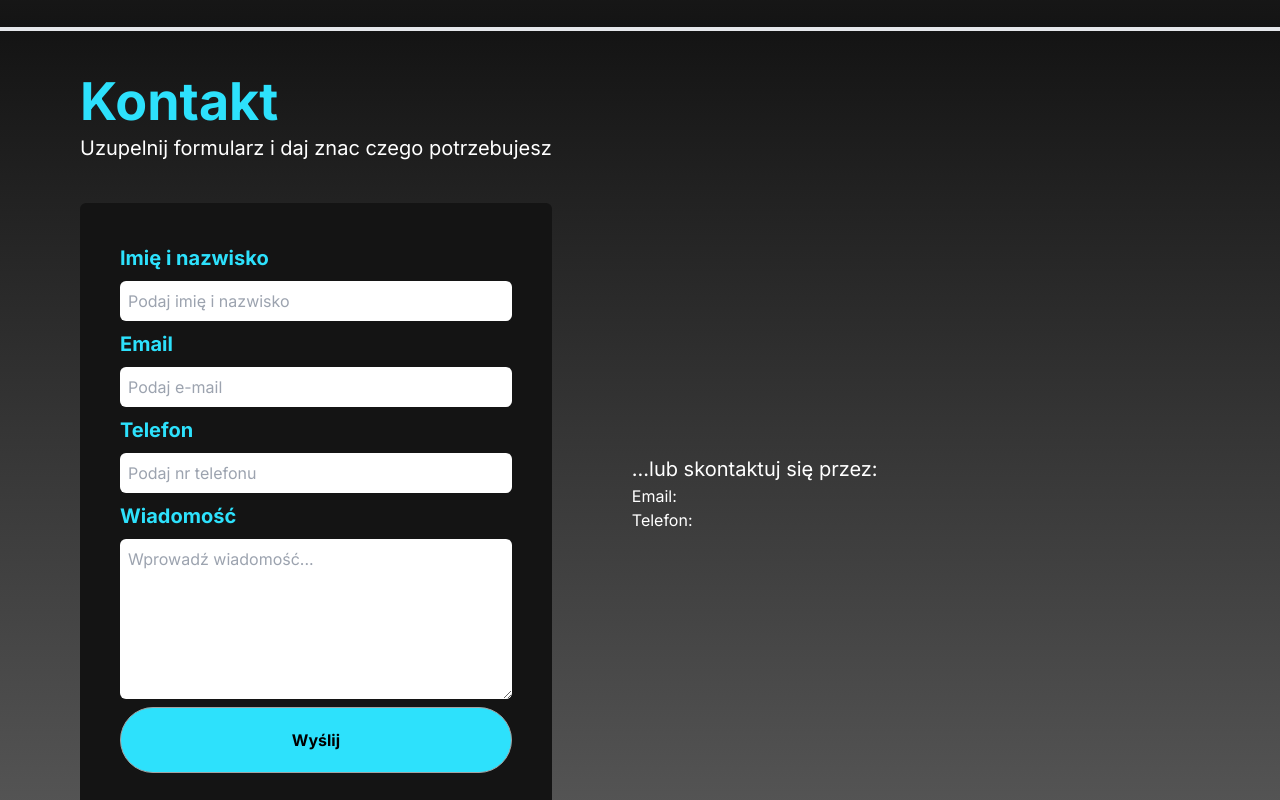
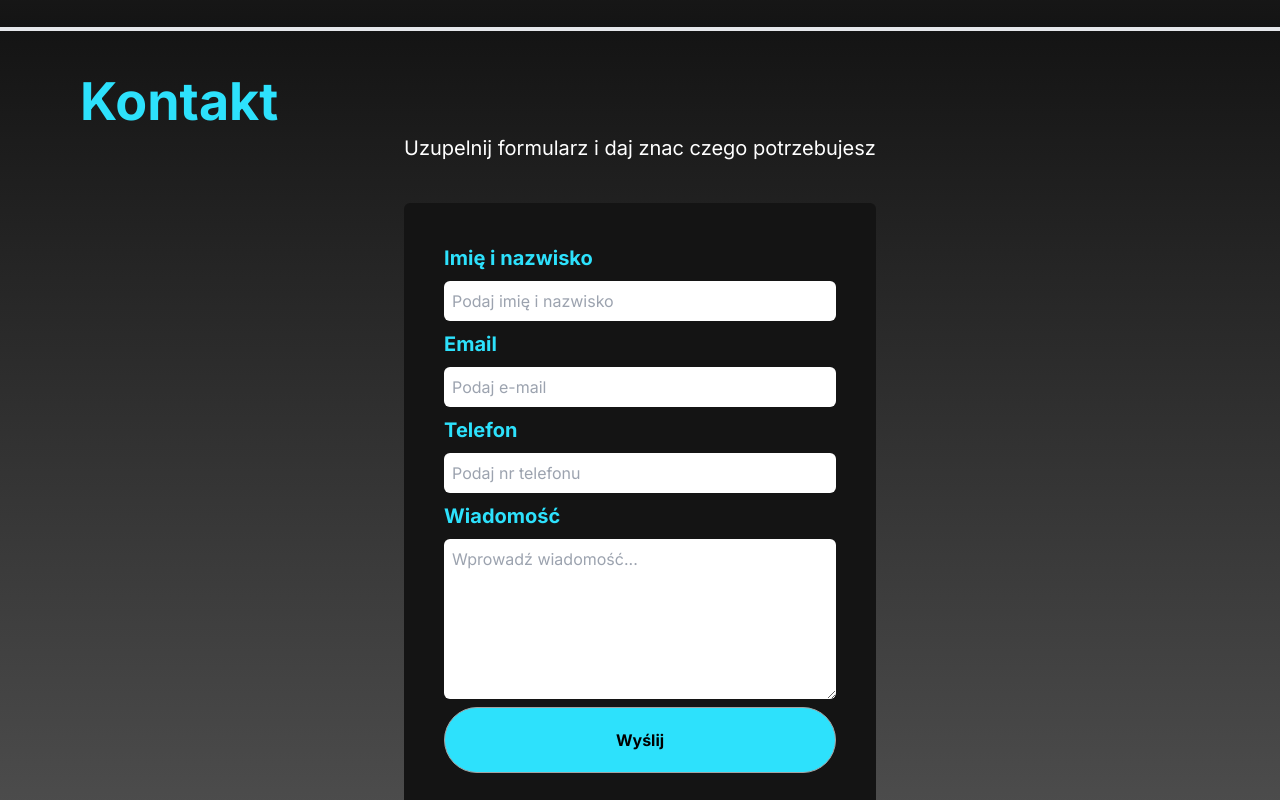
Before and after one commit to MateuszKuruc/marketing-portfolio, a Next.js app in the folder marketing-portfolio/: page / in a window 1280 px wide. Shown: the part 1860-2660 px from the top of the page. Built offline with nearby package versions, Linux system fonts and the light colour scheme.

Commit message:
fix about section styling for image display

```diff
--- a/marketing-portfolio/src/components/About.tsx
+++ b/marketing-portfolio/src/components/About.tsx
@@ -20,7 +20,7 @@ const About = () => {
           </ul>
         </header>
         <Image
-          className="lg:block md:hidden sm:hidden xs:hidden"
+          className="hidden lg:block"
           src="/placeholder.jpg"
           width={350}
           height={350}
--- a/marketing-portfolio/src/components/Contact.tsx
+++ b/marketing-portfolio/src/components/Contact.tsx
@@ -7,7 +7,7 @@ const Contact = () => {
     <section className="border-t-4 bg-gradient-to-b from-gray-90 py-10 max-container padding-container">
       <h1 className="bold-52 lg:bold-70 text-blue-50">Kontakt</h1>
       {/* <div className="md:flex md:justify-center md:gap-10 lg:gap-20 sm:flex-col"> */}
-      <div className="md:flexStart md:gap-10 lg:gap-20">
+      <div className="flex flex-col items-center">
         <div>
           <p className="regular-20 text-white">
             Uzupelnij formularz i daj znac czego potrzebujesz
```
